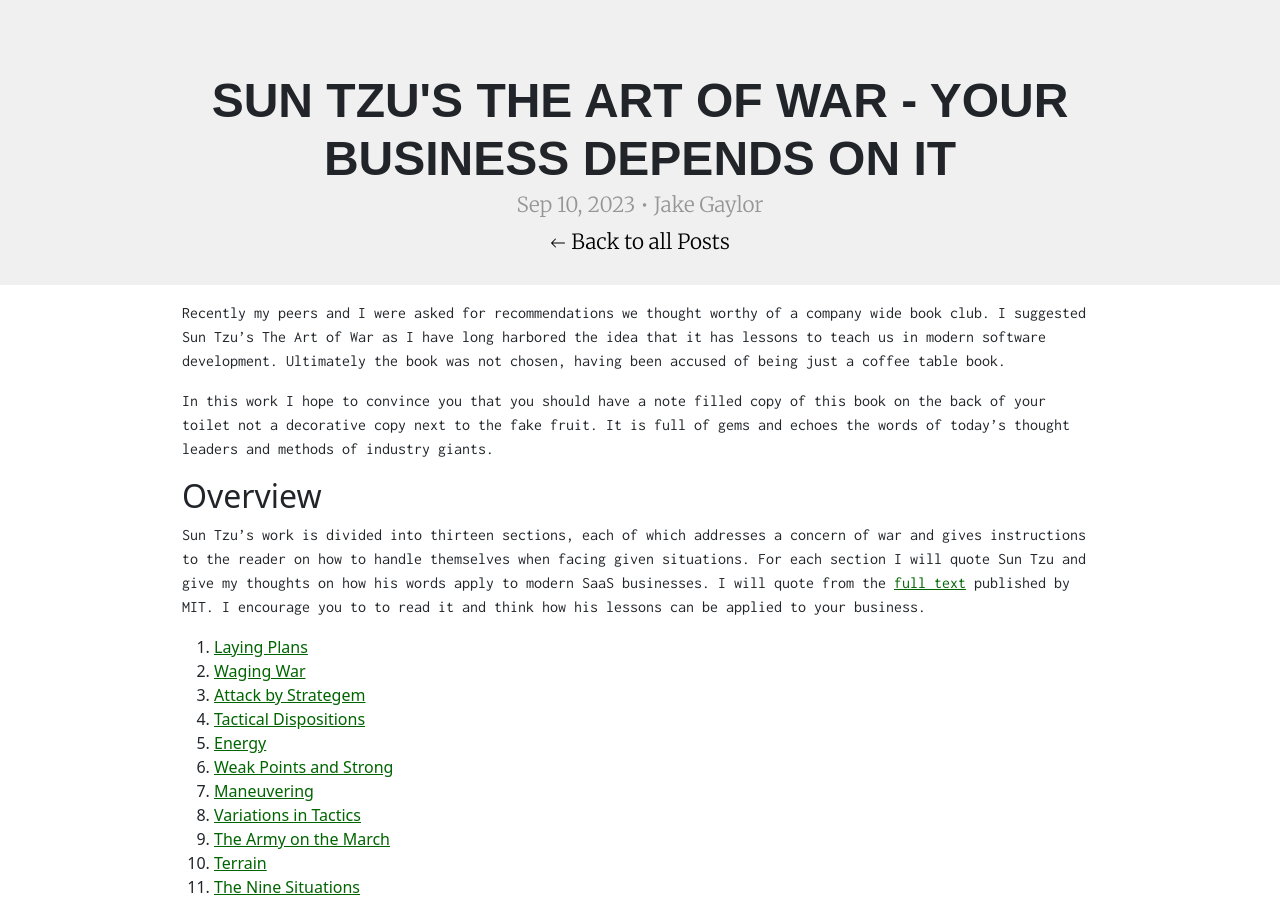
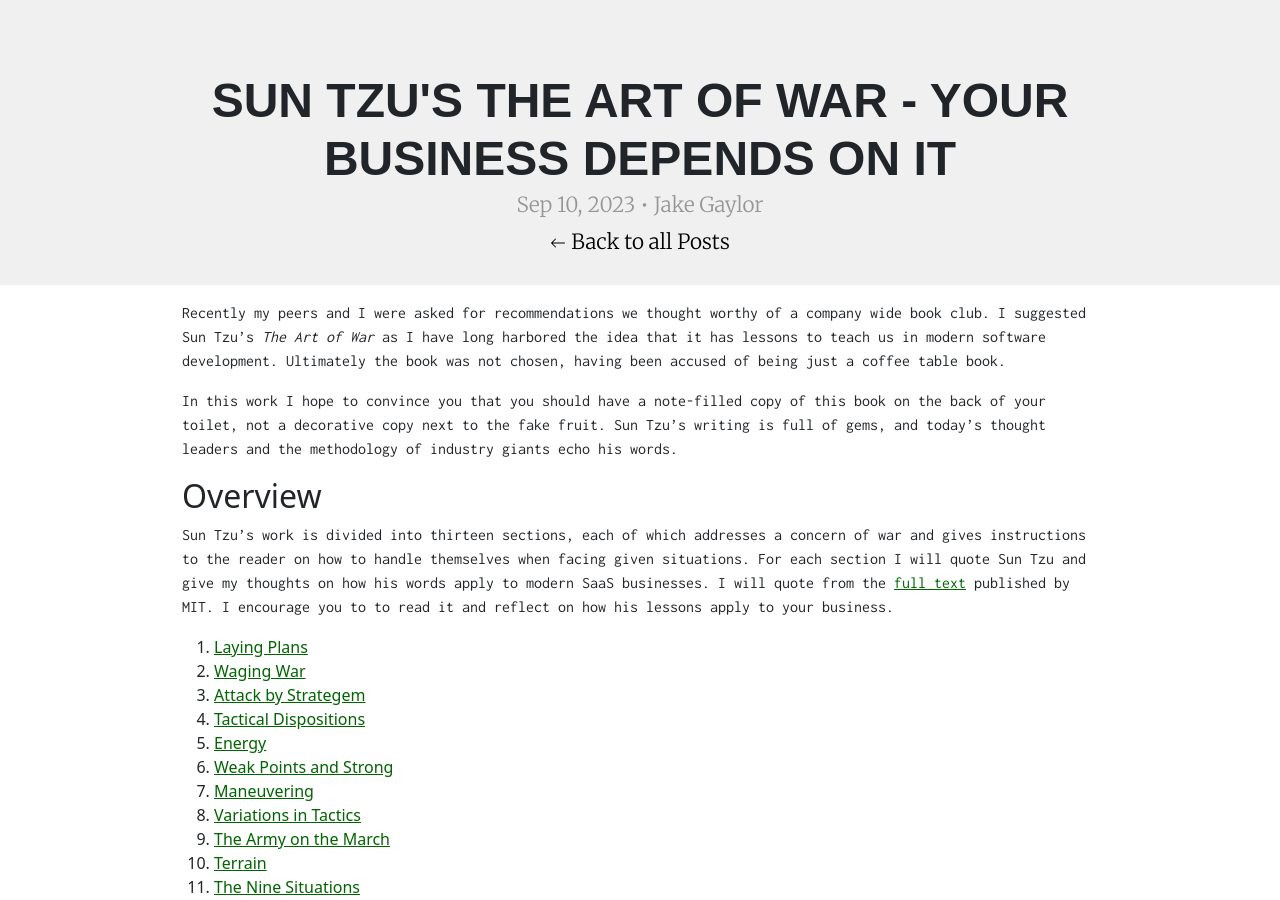
Before and after one commit to beauregardhenry/rougarou, a Jekyll site: the page built from _posts/2023-09-10-on-war.md, in a window 1280 px wide and 900 px high. Built offline with Jekyll 4.4.1, drawn with Linux system fonts in a browser that asks for light colours.

Commit message:
corrected some grammar and typos

```diff
--- a/_posts/2023-09-10-on-war.md
+++ b/_posts/2023-09-10-on-war.md
@@ -1,19 +1,19 @@
 ---
 layout: post
-title: "Sun Tzu's The Art of War - Your business depends on it"
+title: "Sun Tzu's The Art of War - Your Business Depends On It"
 description: How a 2500 year old book can help your startup
 author: Jake Gaylor
 date:   2023-09-10 05:42:26 -0500
 categories: war saas business
 ---
 
-Recently my peers and I were asked for recommendations we thought worthy of a company wide book club. I suggested Sun Tzu's The Art of War as I have long harbored the idea that it has lessons to teach us in modern software development. Ultimately the book was not chosen, having been accused of being just a coffee table book.
+Recently my peers and I were asked for recommendations we thought worthy of a company wide book club. I suggested Sun Tzu's <em>The Art of War</em> as I have long harbored the idea that it has lessons to teach us in modern software development. Ultimately the book was not chosen, having been accused of being just a coffee table book.
 
-In this work I hope to convince you that you should have a note filled copy of this book on the back of your toilet not a decorative copy next to the fake fruit. It is full of gems and echoes the words of today's thought leaders and methods of industry giants.
+In this work I hope to convince you that you should have a note-filled copy of this book on the back of your toilet, not a decorative copy next to the fake fruit. Sun Tzu's writing is full of gems, and today's thought leaders and the methodology of industry giants echo his words.
 
 ## Overview
 
-Sun Tzu's work is divided into thirteen sections, each of which addresses a concern of war and gives instructions to the reader on how to handle themselves when facing given situations. For each section I will quote Sun Tzu and give my thoughts on how his words apply to modern SaaS businesses. I will quote from the [full text](http://classics.mit.edu/Tzu/artwar.html) published by MIT. I encourage you to to read it and think how his lessons can be applied to your business.
+Sun Tzu's work is divided into thirteen sections, each of which addresses a concern of war and gives instructions to the reader on how to handle themselves when facing given situations. For each section I will quote Sun Tzu and give my thoughts on how his words apply to modern SaaS businesses. I will quote from the [full text](http://classics.mit.edu/Tzu/artwar.html) published by MIT. I encourage you to to read it and reflect on how his lessons apply to your business.
 
 1. [Laying Plans](#laying-plans)
 1. [Waging War](#waging-war)
```
